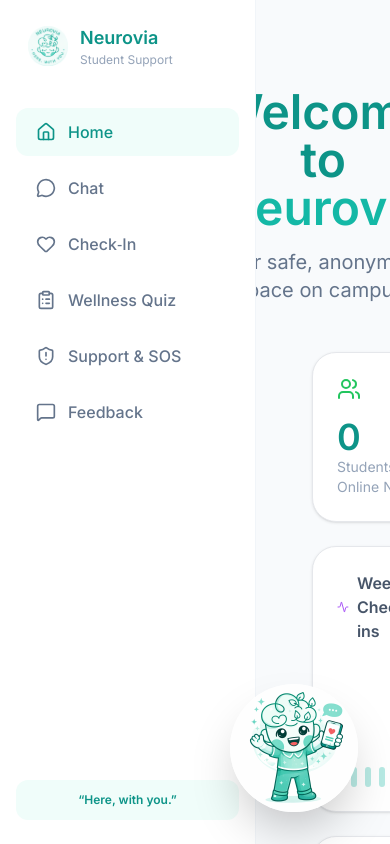
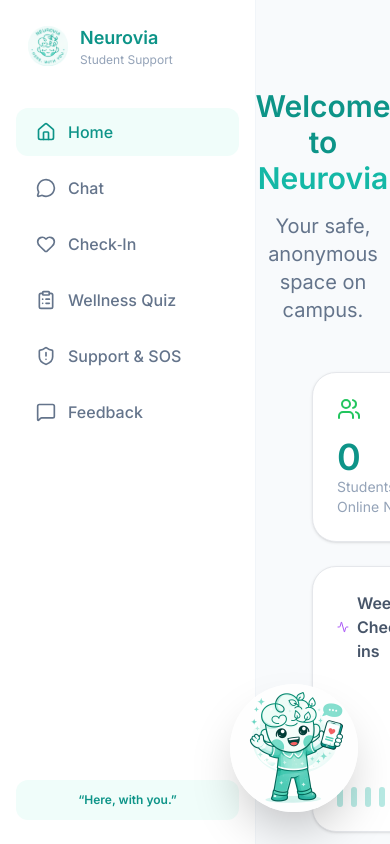
Before and after one commit to sumapriya2420030337/Neurovia, a React (Vite) app in the folder Frontend/: page / in a window 390 px wide. Shown: the top 844 px of the page. Built offline with nearby package versions, Linux system fonts and the light colour scheme; no server answers; the database is empty.

Commit message:
UI responsiveness fixes

```diff
--- a/Frontend/src/pages/Home.jsx
+++ b/Frontend/src/pages/Home.jsx
@@ -102,7 +102,7 @@
 
       {/* HERO */}
       <div className="text-center space-y-4 max-w-2xl mt-8 mb-12">
-        <h1 className="text-5xl font-bold text-neuro-primary">
+        <h1 className="text-3xl sm:text-4xl md:text-5xl font-bold text-neuro-primary">
           Welcome to <span className="text-neuro-accent">Neurovia</span>
         </h1>
         <p className="text-xl text-slate-500">
```
